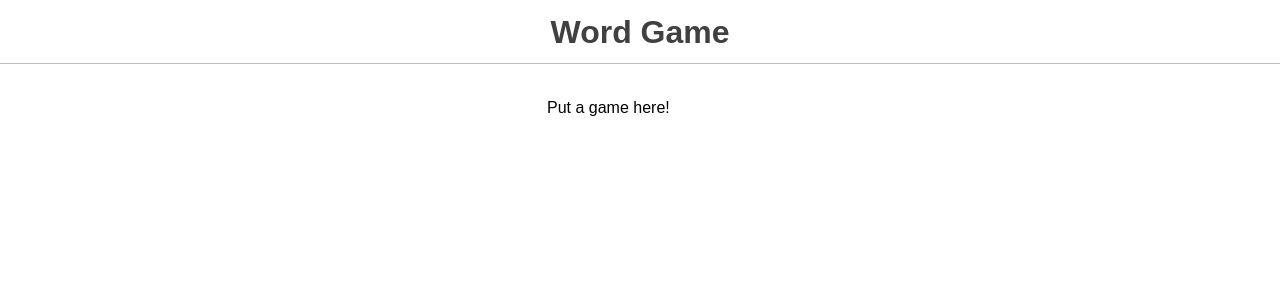
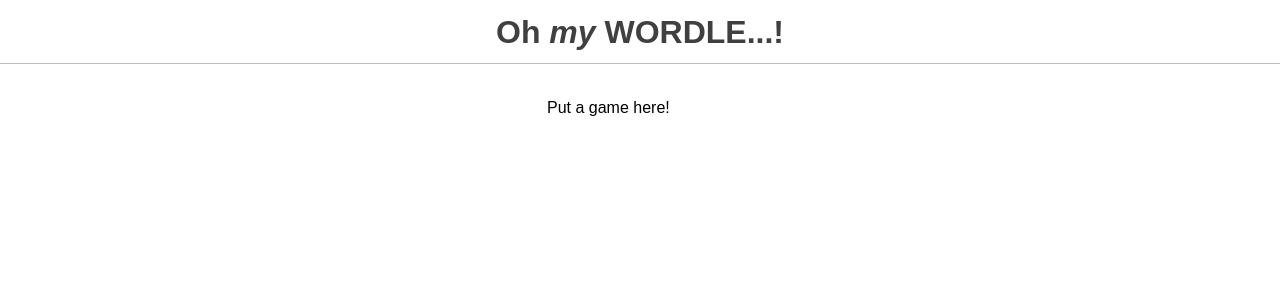
Before and after one commit to joy-of-react/project-wordle, a React (Create React App) app: page / in a window 1280 px wide. Shown: the top 300 px of the page. Built offline with nearby package versions, Linux system fonts and the light colour scheme.

Commit message:
first commit

```diff
--- a/src/components/Header/Header.js
+++ b/src/components/Header/Header.js
@@ -3,7 +3,7 @@ import React from 'react';
 function Header() {
   return (
     <header>
-      <h1>Word Game</h1>
+      <h1>Oh <em>my</em> WORDLE...!</h1>
     </header>
   );
 }
```
Also changed, not shown: 1 other file (tests, documents, lock files or other folders).
